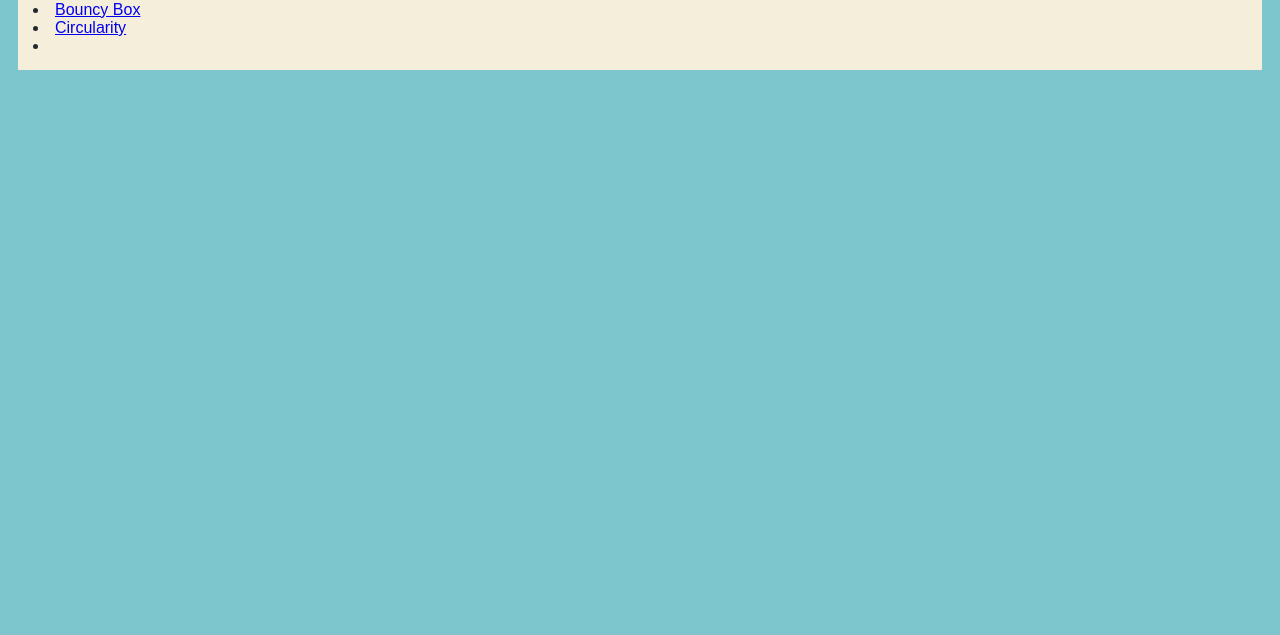
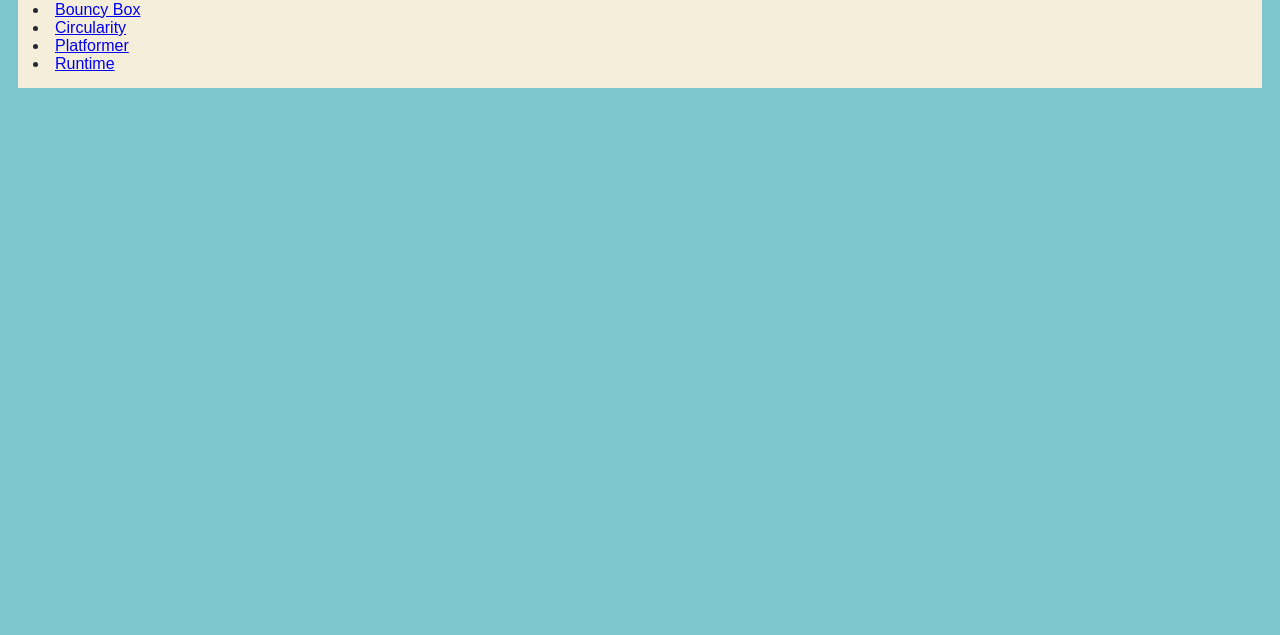
Before and after one commit to OnlyoneJJ/Onlyonejj.github.io, a plain HTML site: page portfolio.html in a window 1280 px wide. Shown: the part 165-800 px from the top of the page. Drawn offline with Linux system fonts and the light colour scheme.

Commit message:
A basic website

```diff
--- a/portfolio.html
+++ b/portfolio.html
@@ -97,7 +97,8 @@
                     <u2>
                         <li><a href="https://preview.c9users.io/onlyonejj/onlyonejj-github-io/projects/bouncing-box/index.html?_c9_id=livepreview2&_c9_host=https://ide.c9.io">Bouncy Box</a></li>
                         <li><a href="https://preview.c9users.io/onlyonejj/onlyonejj-github-io/projects/circularity/index.html?_c9_id=livepreview3&_c9_host=https://ide.c9.io">Circularity </a></li>
-                        <li><a href=""> </a></li>
+                        <li><a href="https://preview.c9users.io/onlyonejj/onlyonejj-github-io/projects/platformer/index.html?_c9_id=livepreview4&_c9_host=https://ide.c9.io">Platformer </a></li>
+                        <li><a href="https://preview.c9users.io/onlyonejj/onlyonejj-github-io/projects/runtime/index.html?_c9_id=livepreview0&_c9_host=https://ide.c9.io">Runtime</a></li>
                     </u2>
                 </div>
             </main>
```
